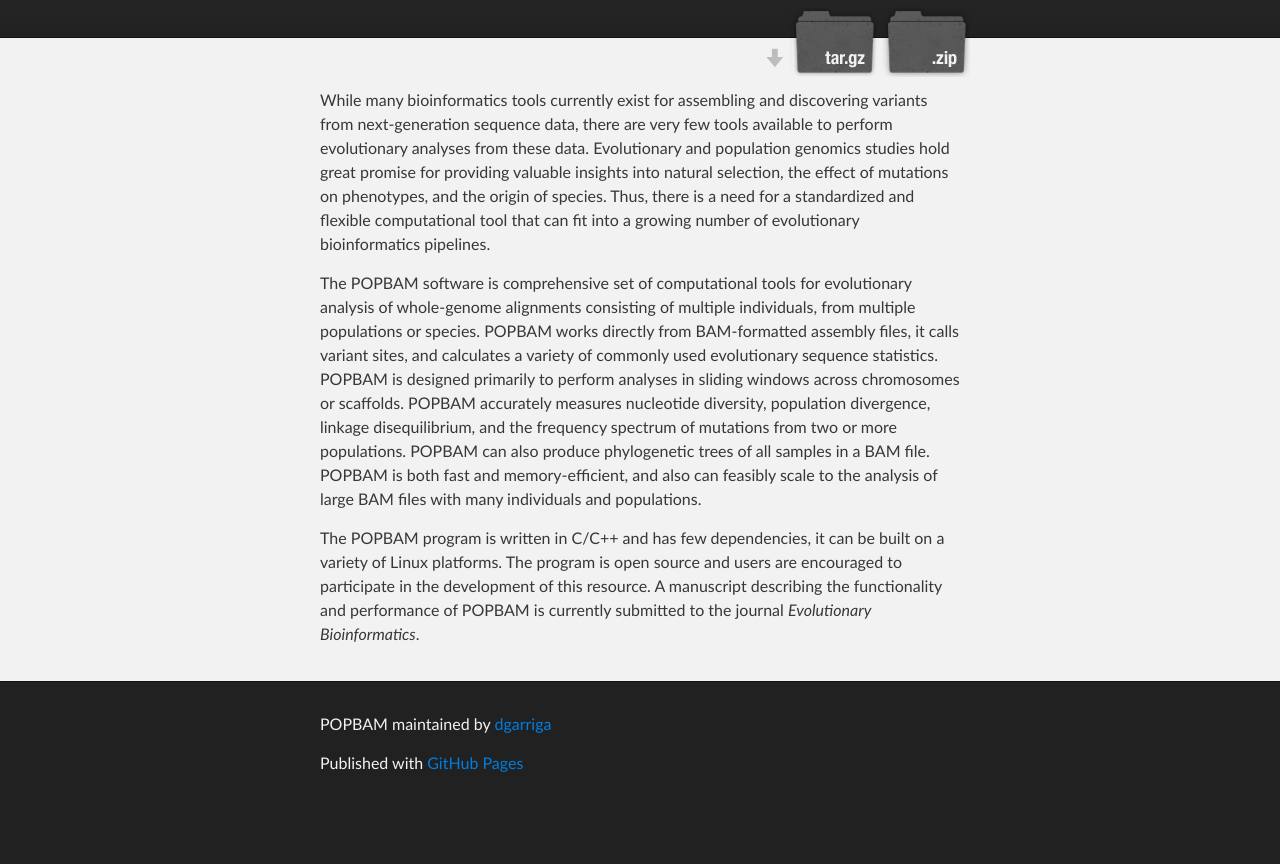
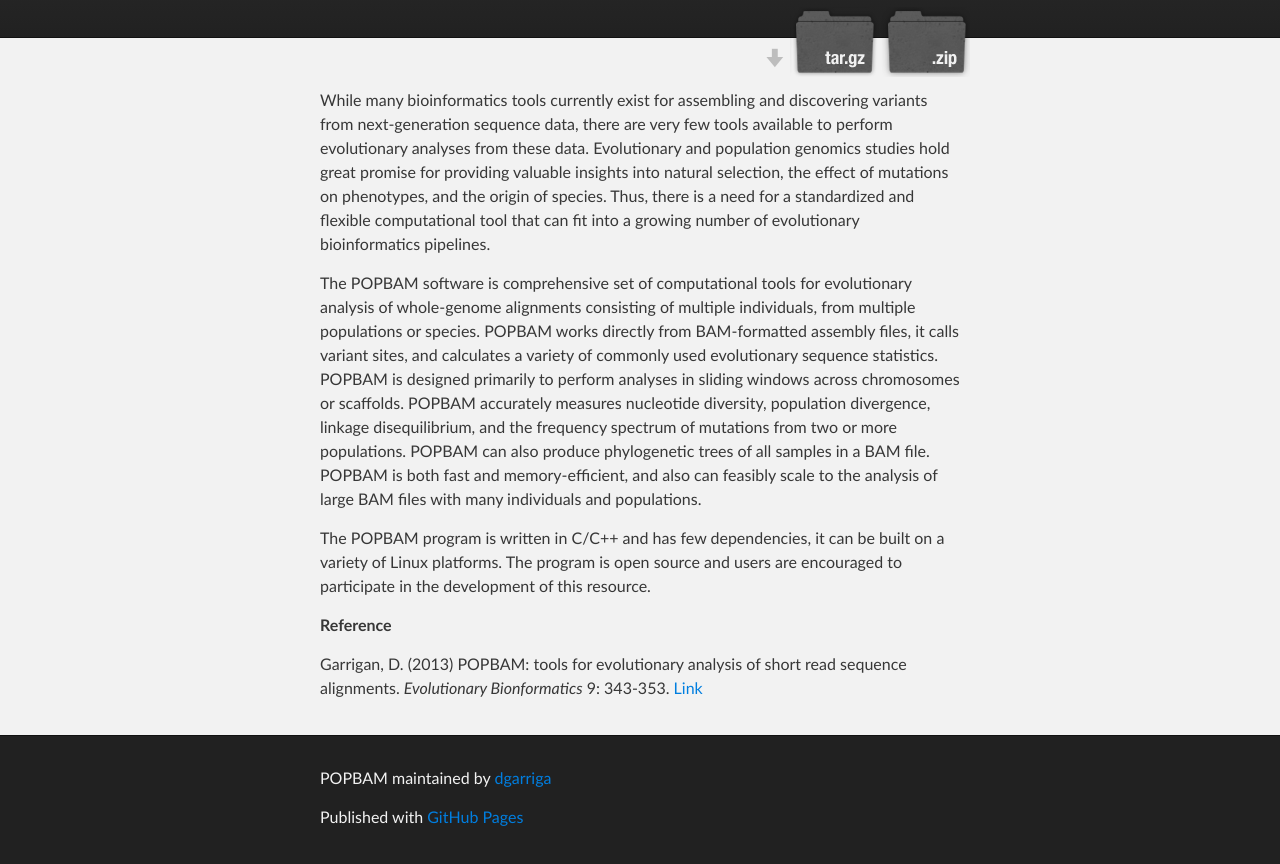
Before and after one commit to BioinformaticsArchive/POPBAM, a plain HTML site: page index.html in a window 1280 px wide. Shown: the part 208-1072 px from the top of the page. Before the commit the page ends 1018 px from the top, so only its background shows below. Drawn offline with Linux system fonts and the light colour scheme.

```diff
--- a/index.html
+++ b/index.html
@@ -35,7 +35,11 @@
 
 <p>The POPBAM software is comprehensive set of computational tools for evolutionary analysis of whole-genome alignments consisting of multiple individuals, from multiple populations or species. POPBAM works directly from BAM-formatted assembly files, it calls variant sites, and calculates a variety of commonly used evolutionary sequence statistics. POPBAM is designed primarily to perform analyses in sliding windows across chromosomes or scaffolds. POPBAM accurately measures nucleotide diversity, population divergence, linkage disequilibrium, and the frequency spectrum of mutations from two or more populations. POPBAM can also produce phylogenetic trees of all samples in a BAM file. POPBAM is both fast and memory-efficient, and also can feasibly scale to the analysis of large BAM files with many individuals and populations.</p>
 
-<p>The POPBAM program is written in C/C++ and has few dependencies, it can be built on a variety of Linux platforms. The program is open source and users are encouraged to participate in the development of this resource. A manuscript describing the functionality and performance of POPBAM is currently submitted to the journal <em>Evolutionary Bioinformatics</em>.</p>
+<p>The POPBAM program is written in C/C++ and has few dependencies, it can be built on a variety of Linux platforms. The program is open source and users are encouraged to participate in the development of this resource.</p>
+
+<p><strong>Reference</strong></p>
+
+<p>Garrigan, D. (2013) POPBAM: tools for evolutionary analysis of short read sequence alignments. <em>Evolutionary Bionformatics</em> 9: 343-353. <a href="http://www.la-press.com/popbam-tools-for-evolutionary-analysis-of-short-read-sequence-alignmen-article-a3854">Link</a></p>
       </section>
     </div>
 
```
Also changed, not shown: params.json (+1 -1 lines).
